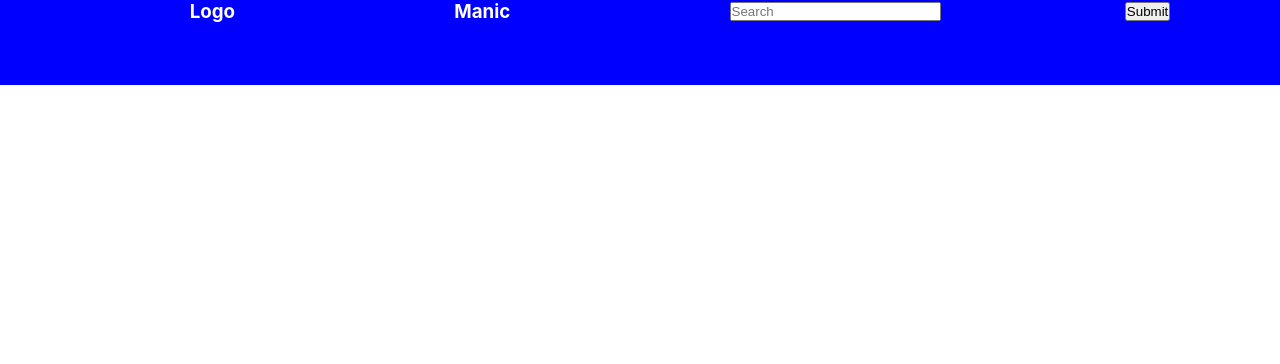
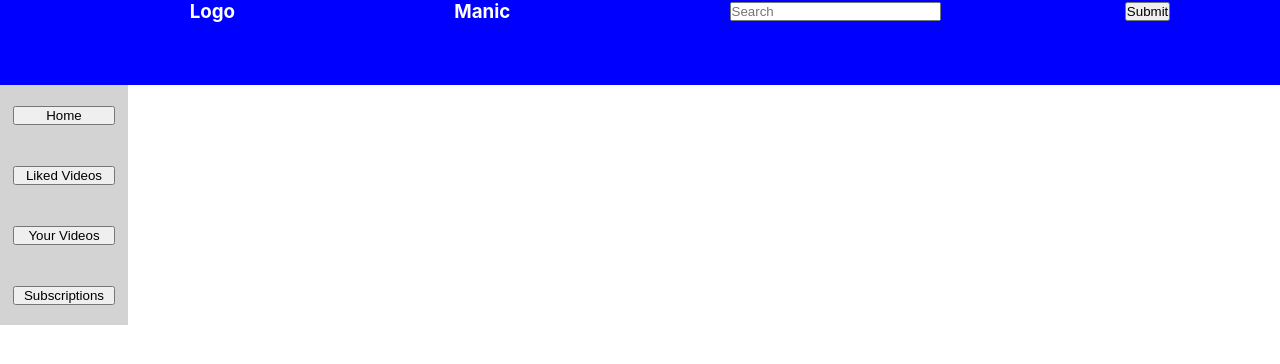
Before and after one commit to Elvisdiaz1/new-video-site, a React (Create React App) app: page / in a window 1280 px wide. Shown: the top 364 px of the page. Built offline with nearby package versions, Linux system fonts and the light colour scheme.

Commit message:
creates a side menu and styling

```diff
--- a/src/App.css
+++ b/src/App.css
@@ -44,3 +44,20 @@
 #navbar button {
   margin-left: -35px;
 }
+
+#menu-container {
+  display: block;
+  width: 10%;
+  background-color: lightgray;
+}
+#menu {
+  display: flex;
+  flex-direction: column;
+  height: 15rem;
+  justify-content: space-around;
+  align-items: center;
+}
+
+#menu button {
+  width: 80%;
+}
--- a/src/App.tsx
+++ b/src/App.tsx
@@ -8,6 +8,7 @@ function App() {
   return (
     <div className="App">
       <Navbar />
+      <Main_Page />
     </div>
   );
 }
--- a/src/Main_Page.tsx
+++ b/src/Main_Page.tsx
@@ -2,7 +2,11 @@ import React from "react";
 import Menu from "./Menu";
 
 const Main_Page = () => {
-  return <div></div>;
+  return (
+    <div>
+      <Menu />
+    </div>
+  );
 };
 
 export default Main_Page;
--- a/src/Menu.tsx
+++ b/src/Menu.tsx
@@ -1,7 +1,16 @@
 import React from "react";
 
 const Menu = () => {
-  return <div></div>;
+  return (
+    <div id="menu-container">
+      <aside id="menu">
+        <button>Home</button>
+        <button>Liked Videos</button>
+        <button>Your Videos</button>
+        <button>Subscriptions</button>
+      </aside>
+    </div>
+  );
 };
 
 export default Menu;
```
